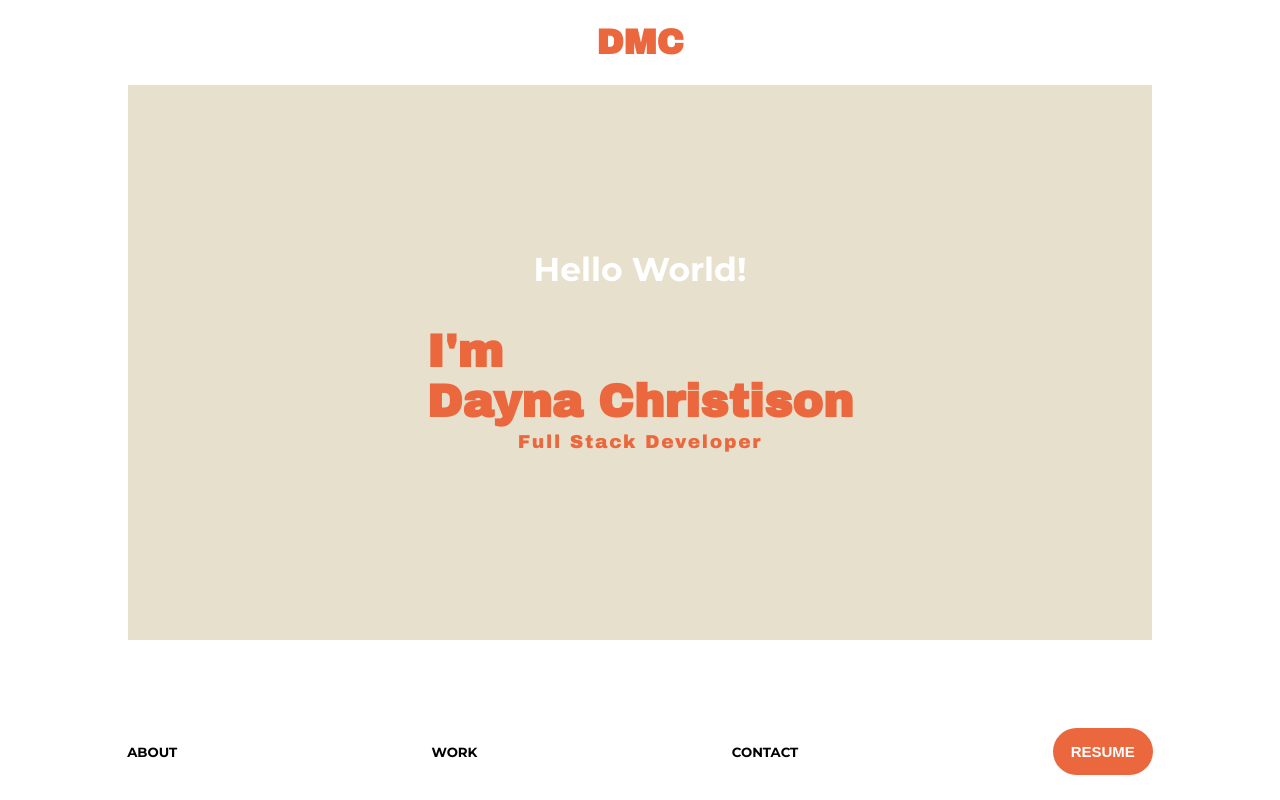
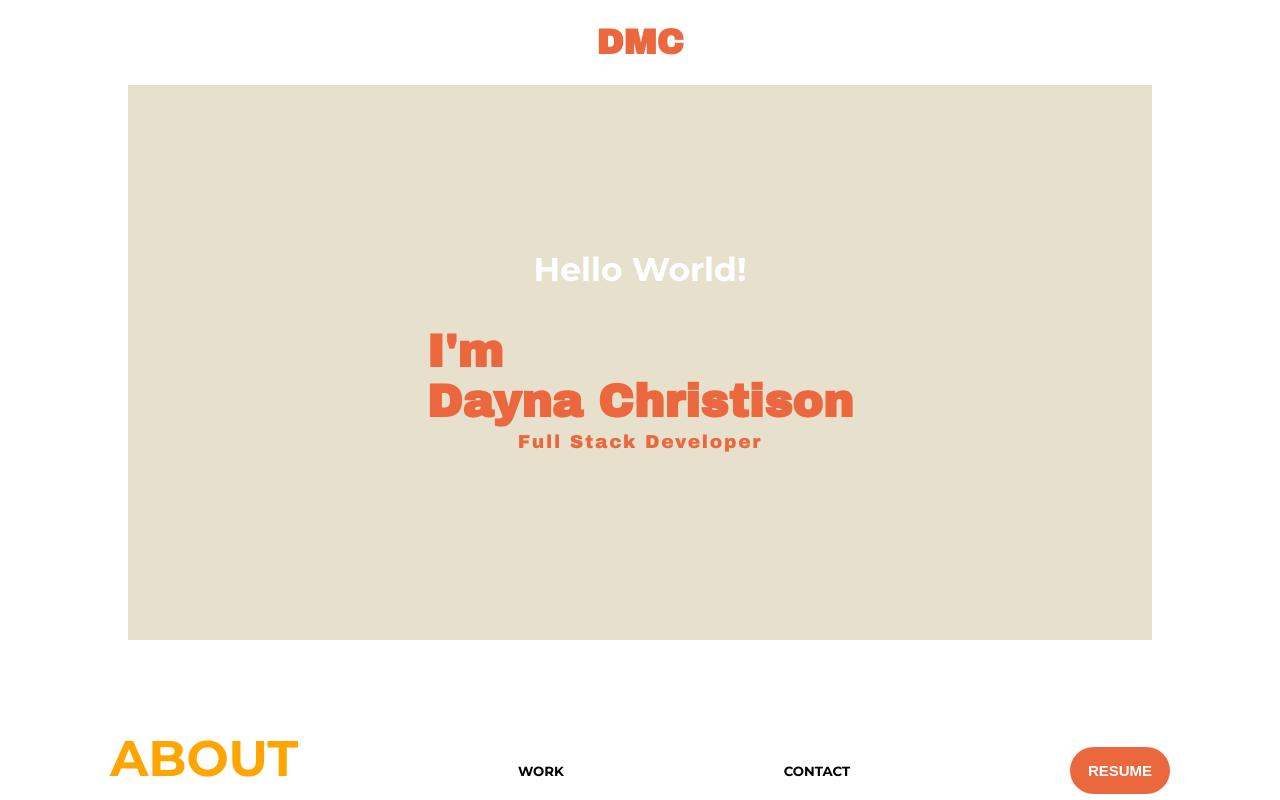
Before and after one commit to runnndmc/dmc-portfolio, a React (Create React App) app: page / in a window 1280 px wide. Shown: the top 800 px of the page. Built offline with nearby package versions, Linux system fonts and the light colour scheme; a web font is replaced by a local one.

Commit message:
HOVER STATE

```diff
--- a/src/Nav.jsx
+++ b/src/Nav.jsx
@@ -1,38 +1,59 @@
-import React, { useState, useEffect } from "react";
+import React, { useState } from "react";
 
 const Nav = () => {
+  const [hover, setHover] = useState("orange");
 
-    const [hover, setHover] = useState(false)
-    const [color, setColor] = useState("")
+  const preHoverStyles = {
+    fontSize: "50px",
+    color: `${hover}`,
+  };
 
-    function grabEvent(){
-        setHover(true)
-        setColor('blue')
-        console.log('hover')
-    }
+  const postHoverStyles = {
+    fontSize: "20px",
+    color: "purple",
+  };
 
-    useEffect(grabEvent, [hover])
+  function onMouseEnter() {
+    console.log("event:mouseEnter");
+    setHover("purple");
+  }
+  function onMouseLeave() {
+    console.log("event:mouseLeave");
+    setHover("orange");
+  }
 
+  const handleHover = (color) => {
+    setHover(color);
+    console.log(color);
+  };
 
   return (
     <div className="nav">
       <ul className="nav-bar">
-
-        <a href="#about" onMouseEnter={grabEvent}>{hover}
-          <h5 className="about-tag">ABOUT</h5>
+        <a href="#about">
+          <h5
+            className="about-tag"
+            style={preHoverStyles}
+            onMouseEnter={() => handleHover("white")}
+            onMouseLeave={() => handleHover("orange")}
+          >
+            {" "}
+            ABOUT
+          </h5>
         </a>
 
-        <a href="#work" onMouseEnter={grabEvent}>
+        <a href="#work">
           <h5 className="work-tag">WORK</h5>
         </a>
-        <a href="#contact" onMouseEnter={grabEvent} >
+
+        <a href="#contact">
           <h5 className="contact-tag">CONTACT</h5>
         </a>
+
         <a
           href="https://drive.google.com/file/d/1k_wNLq3TvGvQ8nmJBkKg7FrS1E7YoiGu/view?usp=sharing"
           target="_blank"
           rel="noopener noreferrer"
-          onMouseEnter={grabEvent}
         >
           <button>RESUME</button>
         </a>
```
